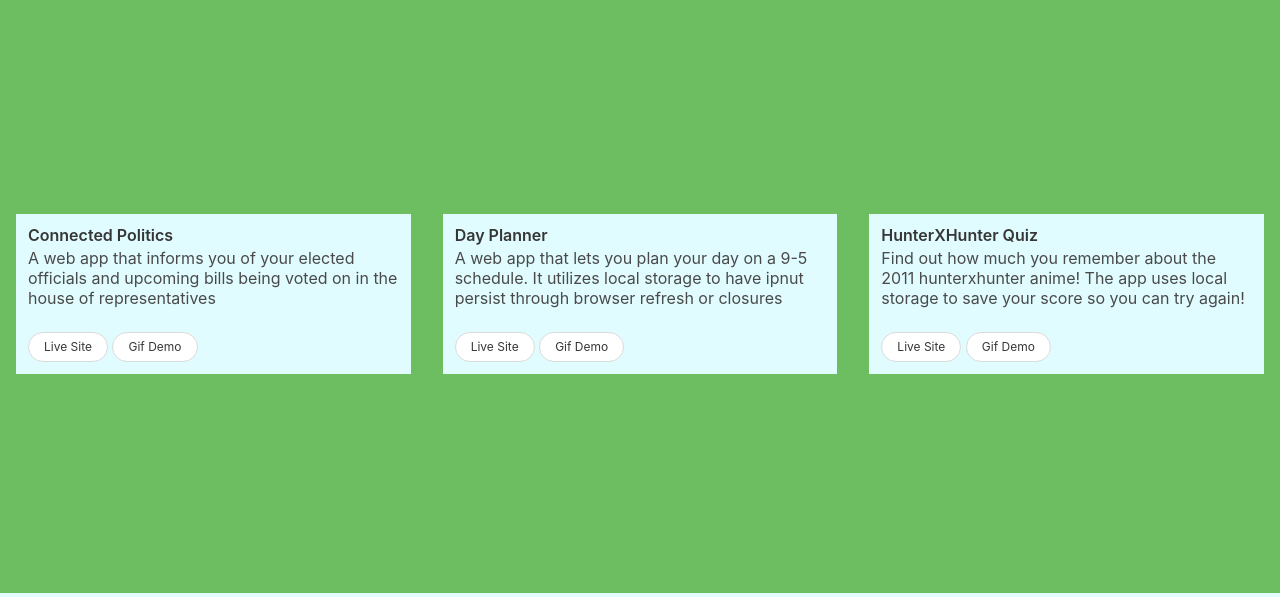
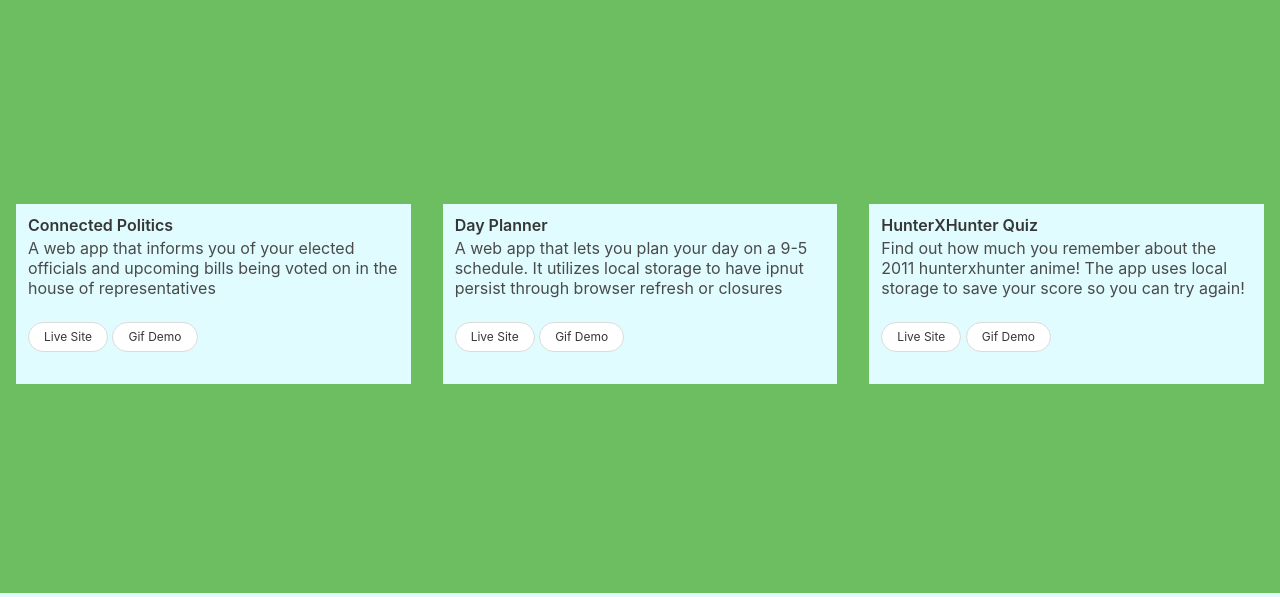
Before and after one commit to Goodlvn/portfolio-2.0, a website: page portfolio.html in a window 1280 px wide. Shown: the part 58-655 px from the top of the page. Drawn offline with Linux system fonts and the light colour scheme.

Commit message:
fix portfolio box sizing

```diff
--- a/css/style.css
+++ b/css/style.css
@@ -64,6 +64,10 @@
    height: auto !important;
 }
 
+.column {
+    min-height: 180px !important;
+}
+
 
 @media only screen and (max-width: 650px) {
     #about-pic {
--- a/portfolio.html
+++ b/portfolio.html
@@ -57,7 +57,7 @@
             <button class="button is-rounded is-small gifBtn">Gif Demo</button>
 
         </div>
-        <div id="three" class="column light-blu m-4 test">
+        <div id="three" class="column light-blu m-4">
             <p class="title">HunterXHunter Quiz</p>
             <p class="subtitle">Find out how much you remember about the 2011 hunterxhunter anime! The app uses local
                 storage to save your score so you can try again!</p>
```
